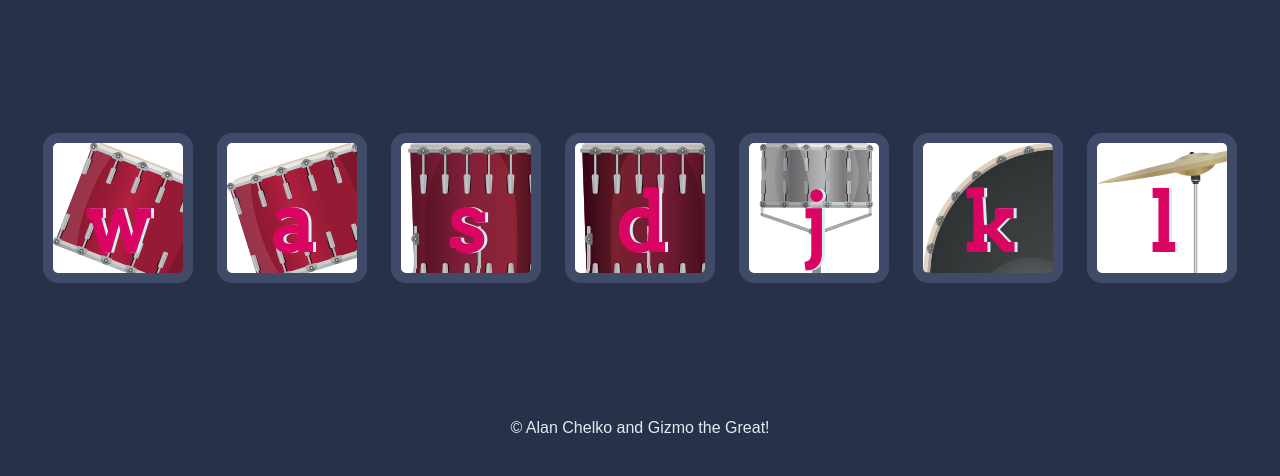
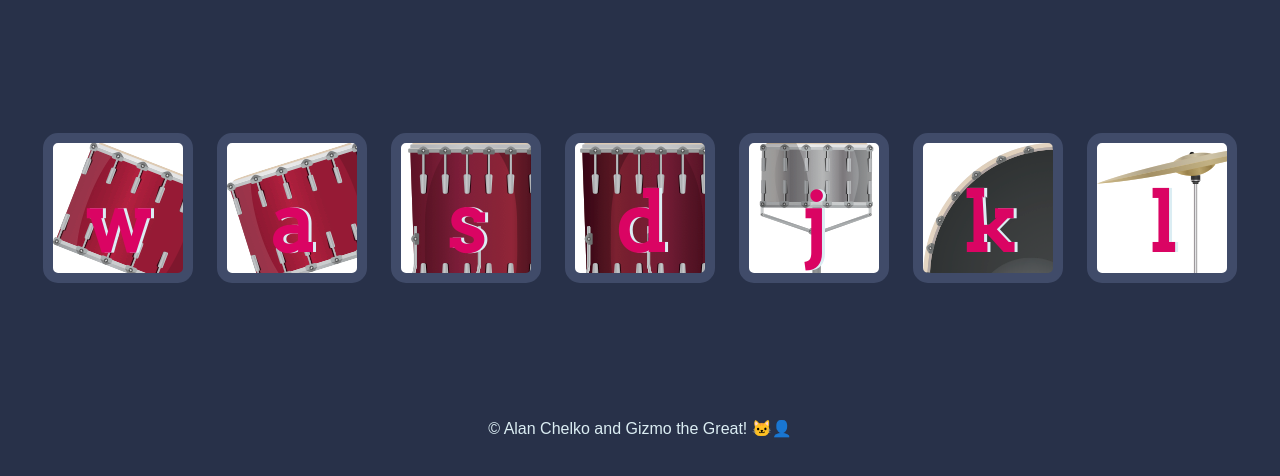
Before and after one commit to dtuskippy/drum-kit, a plain HTML site: page index.html in a window 1280 px wide. Shown: the part 156-632 px from the top of the page. Drawn offline with Linux system fonts and the light colour scheme.

Commit message:
Gizmo ninja emoji added

```diff
--- a/index.html
+++ b/index.html
@@ -26,7 +26,8 @@
 </body>
 
 <footer>
-  &#169 Alan Chelko and Gizmo the Great!
+  &#169 Alan Chelko and Gizmo the Great! 🐱‍👤
+
 </footer>
 
 </html>
```
